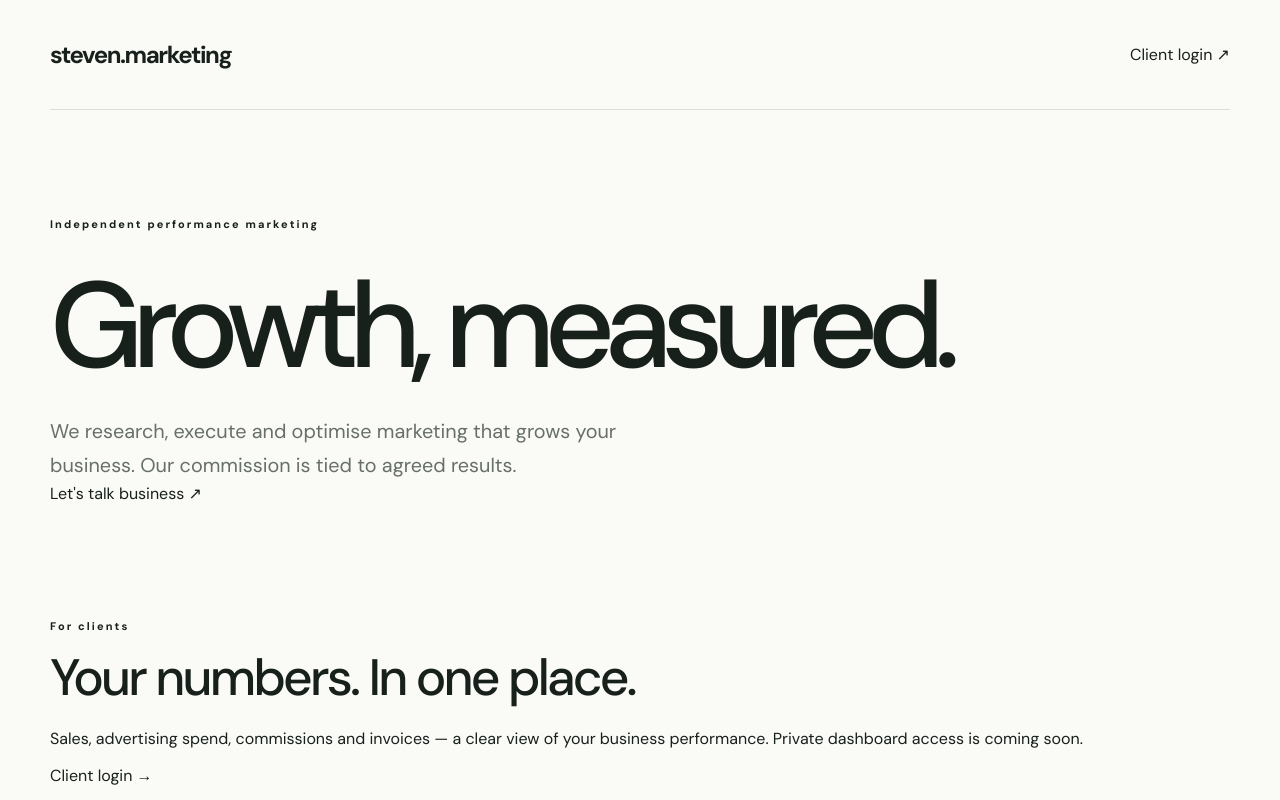
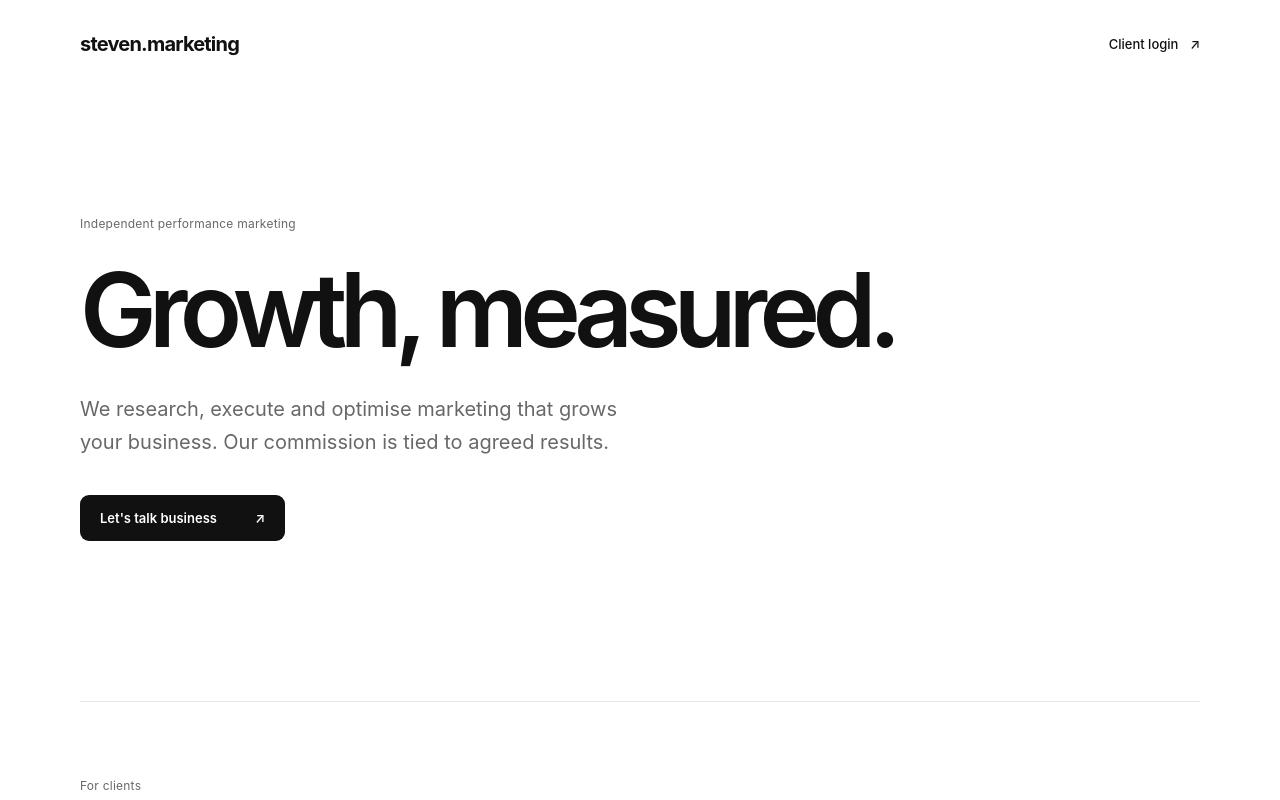
Before and after one commit to scmktg/Steven.marketing, a Next.js app: page / in a window 1280 px wide. Shown: the top 800 px of the page. Built offline with nearby package versions, Linux system fonts and the light colour scheme.

Commit message:
Simplify UI to minimal black and white design

```diff
--- a/src/app/globals.css
+++ b/src/app/globals.css
@@ -1,40 +1,43 @@
-@import url('https://fonts.googleapis.com/css2?family=DM+Sans:wght@400;500;600;700&display=swap');
-
-:root { --ink:#18201c; --muted:#676f69; --line:#dedfd8; --paper:#fafaf7; --forest:#273e32; }
-* { box-sizing:border-box; }
-html { scroll-behavior:smooth; }
-body { margin:0; background:var(--paper); color:var(--ink); font-family:"DM Sans",Arial,sans-serif; -webkit-font-smoothing:antialiased; }
-a { color:inherit; text-decoration:none; }
-a:focus-visible { outline:3px solid #638a6c; outline-offset:5px; border-radius:3px; }
-.site-shell { min-height:100dvh; width:min(100% - 100px,1340px); margin:auto; display:flex; flex-direction:column; }
-.masthead { min-height:110px; display:flex; align-items:center; justify-content:space-between; gap:20px; border-bottom:1px solid var(--line); }
-.wordmark { font-size:24px; font-weight:700; letter-spacing:-1.45px; white-space:nowrap; }
-.wordmark span { color:#9c7159; }
-.header-link { font-size:13px; font-weight:600; letter-spacing:-.1px; }
-.header-link span { margin-left:12px; }
-.hero { padding:clamp(80px,12vh,152px) 0 clamp(100px,13vh,175px); max-width:1040px; }
-.eyebrow,.section-label { font-size:11px; font-weight:700; letter-spacing:2.1px; }
-.eyebrow { display:flex; gap:13px; align-items:center; }
-.status-dot { display:inline-block; height:7px; width:7px; background:#7c9e83; border-radius:50%; }
-h1 { font-size:clamp(70px,9.5vw,146px); line-height:.98; letter-spacing:-.087em; font-weight:500; margin:35px 0 30px; }
-h1 em { font-family:Georgia,"Times New Roman",serif; font-weight:400; letter-spacing:-.068em; }
-.intro { color:var(--muted); font-size:clamp(17px,1.55vw,21px); line-height:1.7; max-width:590px; margin:0; }
-.hero-actions { display:flex; align-items:center; flex-wrap:wrap; gap:33px; margin-top:43px; }
-.primary { display:inline-flex; gap:48px; align-items:center; justify-content:space-between; background:var(--forest); color:white; padding:19px 24px; font-size:14px; font-weight:600; transition:background .15s,transform .15s; }
-.primary:hover { background:#3a5846; transform:translateY(-2px); }
-.quiet-link { color:var(--muted); font-size:14px; font-weight:600; }
-.quiet-link span { margin-left:8px; }
-.portal-panel { display:flex; justify-content:space-between; align-items:flex-end; gap:48px; background:#e9ede5; padding:clamp(32px,5vw,72px); }
-.section-label { color:#557260; margin:0 0 28px; }
-h2 { font-size:clamp(30px,4vw,54px); font-weight:500; letter-spacing:-.055em; margin:0 0 17px; }
-.portal-panel p:not(.section-label) { max-width:580px; font-size:16px; line-height:1.8; color:#5c6a60; margin:0; }
-.portal-link { white-space:nowrap; font-size:14px; font-weight:700; border-bottom:1px solid currentColor; padding-bottom:8px; }
-.portal-link span { margin-left:35px; }
-footer { display:flex; justify-content:space-between; align-items:center; gap:20px; padding:35px 0; font-size:12px; color:var(--muted); }
-.login-content { flex:1; padding:clamp(90px,15vh,175px) 0 100px; max-width:710px; }
-.login-content h1 { font-size:clamp(74px,9vw,115px); }
-.login-notice { margin:42px 0 28px; padding:25px 28px; border:1px solid var(--line); background:white; }
-.login-notice strong { font-size:15px; }
-.login-notice p { color:var(--muted); font-size:14px; line-height:1.65; margin:9px 0 0; }
-@media (max-width:700px) { .site-shell { width:calc(100% - 40px); } .masthead { min-height:78px; } .wordmark { font-size:21px; } .header-link { font-size:12px; } .hero { padding:95px 0 110px; } h1 { font-size:clamp(60px,12vw,88px); margin:30px 0; } .hero-actions { align-items:flex-start; flex-direction:column; gap:26px; } .portal-panel { flex-direction:column; align-items:flex-start; gap:32px; padding:36px 28px; } .portal-link span { margin-left:20px; } footer { padding:28px 0; } .login-content { padding-top:110px; } }
-@media (prefers-reduced-motion:reduce) { *,*:before,*:after { scroll-behavior:auto!important; transition:none!important; } }
+:root { color-scheme: light; --background: #fff; --text: #111; --muted: #686868; --border: #e8e8e8; }
+* { box-sizing: border-box; }
+html { scroll-behavior: smooth; }
+body { margin: 0; background: var(--background); color: var(--text); font-family: -apple-system, BlinkMacSystemFont, "Segoe UI", Helvetica, Arial, sans-serif; -webkit-font-smoothing: antialiased; }
+a { color: inherit; text-decoration: none; }
+a:focus-visible { outline: 2px solid #111; outline-offset: 5px; border-radius: 3px; }
+.site-shell { width: min(100% - 88px, 1120px); min-height: 100dvh; margin: auto; display: flex; flex-direction: column; }
+.masthead { display: flex; align-items: center; justify-content: space-between; min-height: 88px; gap: 20px; }
+.wordmark { font-size: 20px; font-weight: 650; letter-spacing: -0.8px; white-space: nowrap; }
+.nav-link { font-size: 13px; font-weight: 500; white-space: nowrap; }
+.nav-link span { margin-left: 8px; }
+.hero { flex: 1; display: flex; flex-direction: column; justify-content: center; align-items: flex-start; padding: clamp(110px, 16vh, 200px) 0 clamp(130px, 20vh, 230px); }
+.eyebrow { font-size: 12px; letter-spacing: .02em; color: var(--muted); margin: 0 0 25px; }
+h1, h2, p { overflow-wrap: break-word; }
+h1 { font-size: clamp(56px, 8vw, 104px); line-height: 1.06; letter-spacing: -.075em; font-weight: 600; margin: 0 0 28px; }
+.intro { max-width: 550px; margin: 0; color: var(--muted); line-height: 1.65; font-size: clamp(17px, 2vw, 20px); }
+.button { display: inline-flex; justify-content: space-between; align-items: center; gap: 38px; padding: 15px 20px; border-radius: 9px; font-size: 13px; font-weight: 600; transition: transform .15s ease, background .15s ease; white-space: nowrap; }
+.button:hover { transform: translateY(-2px); }
+.button-dark { background: #111; color: #fff; margin-top: 36px; }
+.button-dark:hover { background: #333; }
+.button-outline { border: 1px solid #ccc; background: #fff; }
+.button-outline:hover { background: #f7f7f7; }
+.client-section { border-top: 1px solid var(--border); padding: 76px 0 88px; display: flex; align-items: center; justify-content: space-between; gap: 56px; }
+.client-section .eyebrow { margin-bottom: 17px; }
+h2 { font-size: clamp(27px, 3.5vw, 42px); letter-spacing: -.055em; font-weight: 600; line-height: 1.15; margin: 0 0 16px; }
+.client-section p:not(.eyebrow) { max-width: 510px; color: var(--muted); font-size: 15px; line-height: 1.7; margin: 0; }
+footer { border-top: 1px solid var(--border); padding: 30px 0; display: flex; justify-content: space-between; gap: 20px; color: var(--muted); font-size: 12px; }
+.login-content { flex: 1; padding: clamp(110px, 17vh, 190px) 0 130px; max-width: 610px; }
+.login-content h1 { font-size: clamp(50px, 7vw, 80px); }
+.login-notice { border-top: 1px solid var(--border); padding: 25px 0 0; margin-top: 40px; }
+.login-notice strong { font-size: 14px; font-weight: 600; }
+.login-notice p { margin: 10px 0 0; color: var(--muted); font-size: 14px; line-height: 1.6; }
+.login-content .button { margin-top: 30px; }
+@media (max-width: 700px) {
+  .site-shell { width: calc(100% - 40px); }
+  .masthead { min-height: 76px; }
+  .wordmark { font-size: 18px; }
+  .hero { padding: 105px 0 140px; }
+  h1 { font-size: clamp(52px, 11vw, 75px); }
+  .client-section { padding: 56px 0 64px; flex-direction: column; align-items: flex-start; gap: 28px; }
+  .login-content { padding-top: 115px; }
+}
+@media (prefers-reduced-motion: reduce) { *, *::before, *::after { scroll-behavior: auto !important; transition: none !important; } }
```
